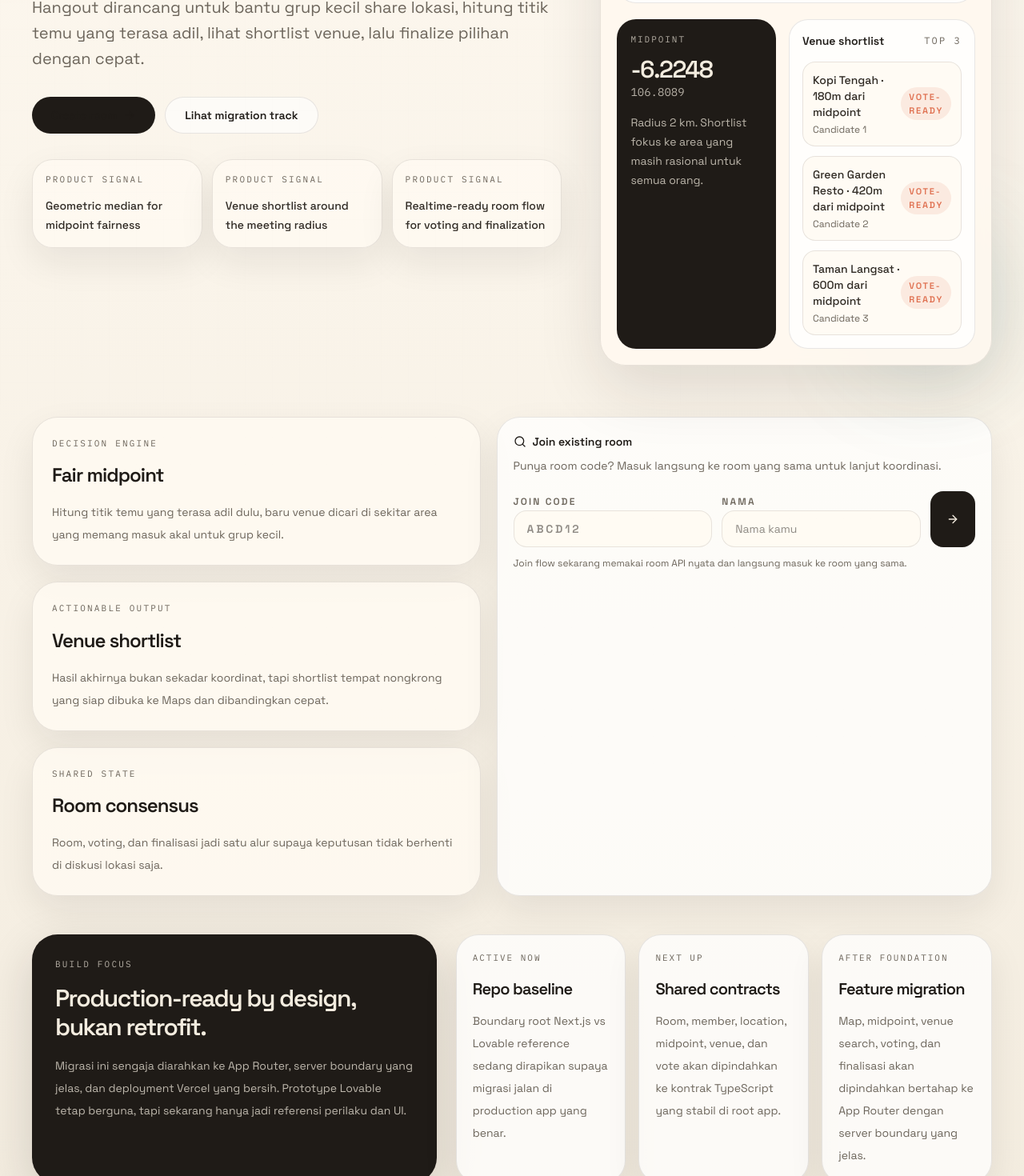
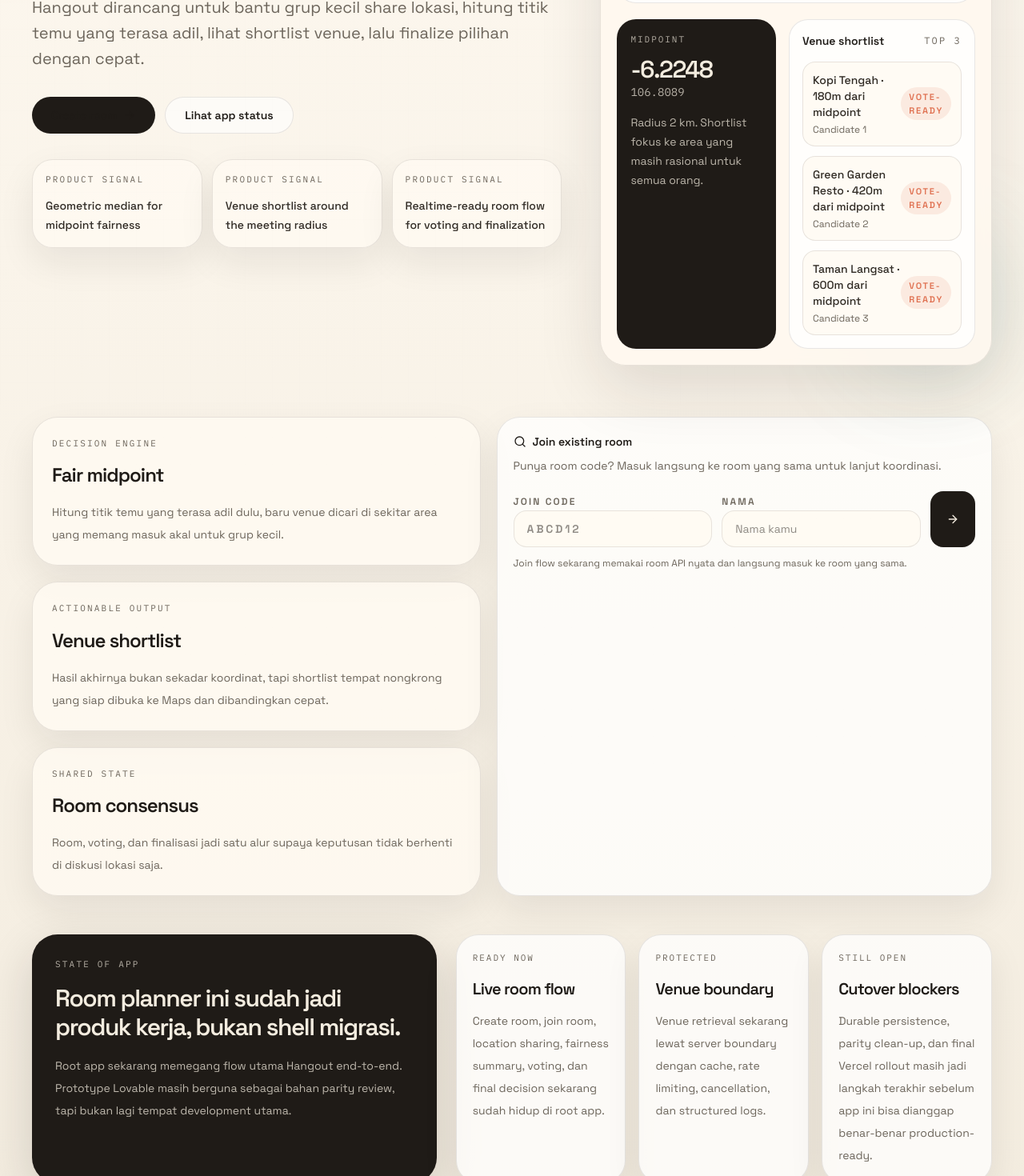
Before and after one commit to rayhanyovi/hangout, a Next.js app: page / in a window 1280 px wide. Shown: the part 440-1910 px from the top of the page at 80% size. Built offline with nearby package versions, Linux system fonts and the light colour scheme.

Commit message:
docs: review cutover parity and clean home copy

```diff
--- a/components/marketing/home-shell.tsx
+++ b/components/marketing/home-shell.tsx
@@ -30,24 +30,24 @@ const productSignals = [
   "Realtime-ready room flow for voting and finalization",
 ];
 
-const buildTracks = [
+const stateCards = [
   {
-    title: "Repo baseline",
-    status: "Active now",
+    title: "Live room flow",
+    status: "Ready now",
     copy:
-      "Boundary root Next.js vs Lovable reference sedang dirapikan supaya migrasi jalan di production app yang benar.",
+      "Create room, join room, location sharing, fairness summary, voting, dan final decision sekarang sudah hidup di root app.",
   },
   {
-    title: "Shared contracts",
-    status: "Next up",
+    title: "Venue boundary",
+    status: "Protected",
     copy:
-      "Room, member, location, midpoint, venue, dan vote akan dipindahkan ke kontrak TypeScript yang stabil di root app.",
+      "Venue retrieval sekarang lewat server boundary dengan cache, rate limiting, cancellation, dan structured logs.",
   },
   {
-    title: "Feature migration",
-    status: "After foundation",
+    title: "Cutover blockers",
+    status: "Still open",
     copy:
-      "Map, midpoint, venue search, voting, dan finalisasi akan dipindahkan bertahap ke App Router dengan server boundary yang jelas.",
+      "Durable persistence, parity clean-up, dan final Vercel rollout masih jadi langkah terakhir sebelum app ini bisa dianggap benar-benar production-ready.",
   },
 ];
 
@@ -70,7 +70,7 @@ export function HomeShell() {
             </div>
           </div>
           <p className="hidden font-mono text-[11px] uppercase tracking-[0.24em] text-muted md:block">
-            Next.js migration in progress
+            Live room flow ready
           </p>
         </div>
 
@@ -101,10 +101,10 @@ export function HomeShell() {
                 <ArrowRight className="ml-2 h-4 w-4" />
               </Link>
               <Link
-                href="#build-track"
+                href="#state-of-app"
                 className="inline-flex items-center justify-center rounded-full border border-line bg-white/60 px-6 py-3 text-sm font-semibold text-foreground transition-transform duration-200 hover:-translate-y-0.5"
               >
-                Lihat migration track
+                Lihat app status
               </Link>
             </div>
 
@@ -252,26 +252,26 @@ export function HomeShell() {
       </section>
 
       <section
-        id="build-track"
+        id="state-of-app"
         className="mx-auto max-w-7xl px-6 pb-16 pt-4 md:px-10 md:pb-20"
       >
         <div className="grid gap-6 lg:grid-cols-[0.86fr_1.14fr]">
           <div className="rounded-[2rem] border border-line bg-foreground p-7 text-background shadow-[0_20px_60px_rgba(31,27,23,0.16)]">
             <p className="font-mono text-[11px] uppercase tracking-[0.2em] text-background/70">
-              Build focus
+              State of app
             </p>
             <h2 className="mt-4 text-3xl font-semibold tracking-[-0.05em]">
-              Production-ready by design, bukan retrofit.
+              Room planner ini sudah jadi produk kerja, bukan shell migrasi.
             </h2>
             <p className="mt-4 max-w-lg text-sm leading-7 text-background/75">
-              Migrasi ini sengaja diarahkan ke App Router, server boundary yang
-              jelas, dan deployment Vercel yang bersih. Prototype Lovable tetap
-              berguna, tapi sekarang hanya jadi referensi perilaku dan UI.
+              Root app sekarang memegang flow utama Hangout end-to-end. Prototype
+              Lovable masih berguna sebagai bahan parity review, tapi bukan lagi
+              tempat development utama.
             </p>
           </div>
 
           <div className="grid gap-4 md:grid-cols-3">
-            {buildTracks.map((track) => (
+            {stateCards.map((track) => (
               <article
                 key={track.title}
                 className="rounded-[1.75rem] border border-line bg-white/72 p-5 shadow-[0_18px_45px_rgba(31,27,23,0.08)]"
```
Also changed, not shown: 2 other files (tests, documents, lock files or other folders).
